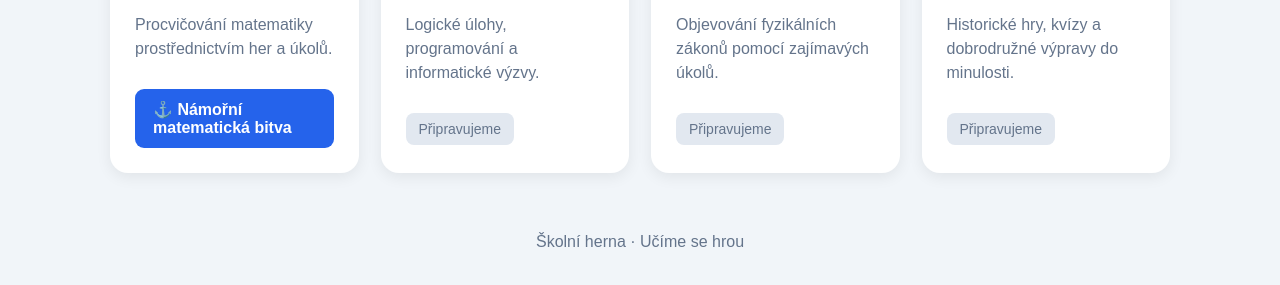
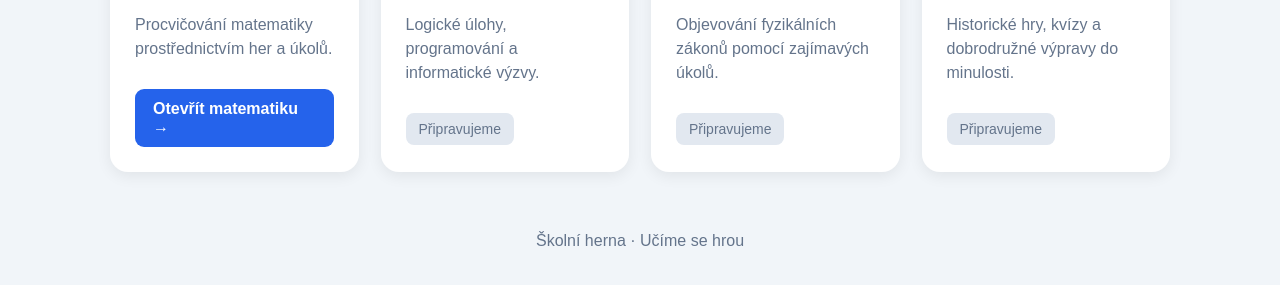
Before and after one commit to jendadanek/matematicke-hry, a plain HTML site: page index.html in a window 1280 px wide. Shown: the part 351-636 px from the top of the page. Drawn offline with Linux system fonts and the light colour scheme.

Commit message:
Update index.html

```diff
--- a/index.html
+++ b/index.html
@@ -121,7 +121,7 @@ footer {
             <div class="emoji">🔢</div>
             <h2>Matematika</h2>
             <p>Procvičování matematiky prostřednictvím her a úkolů.</p>
-            <a class="game-link" href="./namorni-bitva/">⚓ Námořní matematická bitva</a>
+            <a class="game-link" href="./matematika/">Otevřít matematiku →</a>
         </section>
 
         <section class="card">
```
